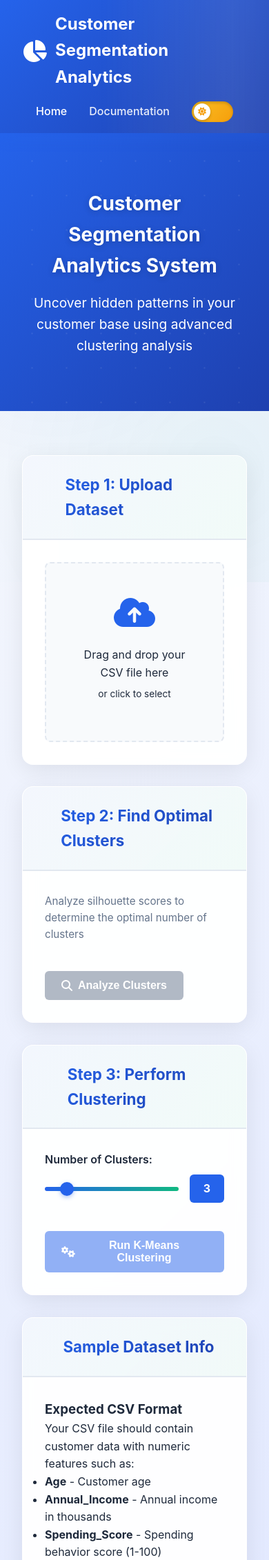
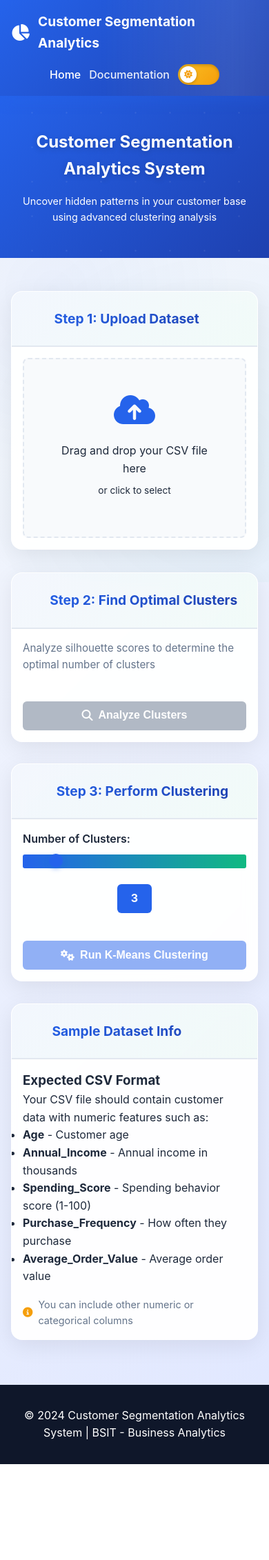
Before and after one commit to jesus-justin/Customer-Segmentation-Analytics-System, a Flask app: page / in a window 390 px wide; the page is wider, and only the part inside the window is pictured. Shown: the top 2262 px of that part at 69% size. After the commit the page ends 2123 px from the top of that part, so only its background shows below. Run offline with Flask 3, Linux system fonts and the light colour scheme; some libraries are stand-ins or nearby versions.

Commit message:
Improve responsive design for all screen sizes

```diff
--- a/static/css/style.css
+++ b/static/css/style.css
@@ -909,6 +909,26 @@ body > * {
 }
 
 /* Responsive Design */
+@media (max-width: 1200px) {
+    .container {
+        padding: 1.5rem;
+    }
+
+    .hero-content h1 {
+        font-size: 2.3rem;
+    }
+}
+
+@media (max-width: 992px) {
+    .main-grid {
+        grid-template-columns: 1fr;
+    }
+
+    .nav-links {
+        gap: 1rem;
+    }
+}
+
 @media (max-width: 768px) {
     .main-grid,
     .results-grid {
@@ -916,12 +936,35 @@ body > * {
     }
 
     .hero-content h1 {
-        font-size: 1.75rem;
+        font-size: 1.9rem;
+    }
+
+    .hero-content p {
+        font-size: 1rem;
+    }
+
+    .hero {
+        padding: 3rem 1.5rem;
     }
 
     .nav-container {
         flex-direction: column;
         gap: 1rem;
+        padding: 0 1rem;
+    }
+
+    .logo {
+        font-size: 1.2rem;
+    }
+
+    .logo i {
+        font-size: 1.5rem;
+    }
+
+    .nav-links {
+        flex-wrap: wrap;
+        justify-content: center;
+        gap: 0.75rem;
     }
 
     .metrics-grid,
@@ -941,6 +984,55 @@ body > * {
         bottom: 1rem;
         right: 1rem;
         left: 1rem;
+    }
+
+    .card-header h2 {
+        font-size: 1.2rem;
+    }
+
+    .card-body {
+        padding: 1.5rem;
+    }
+
+    .quality-grid {
+        grid-template-columns: 1fr;
+    }
+}
+
+@media (max-width: 480px) {
+    .hero-content h1 {
+        font-size: 1.5rem;
+    }
+
+    .hero-content p {
+        font-size: 0.9rem;
+    }
+
+    .container {
+        padding: 1rem;
+    }
+
+    .card-body {
+        padding: 1rem;
+    }
+
+    .data-stats {
+        grid-template-columns: 1fr;
+    }
+
+    .btn {
+        width: 100%;
+        justify-content: center;
+    }
+
+    .slider-container {
+        flex-direction: column;
+        align-items: stretch;
+    }
+
+    .cluster-value {
+        align-self: center;
+        margin-top: 0.5rem;
     }
 }
 
```
